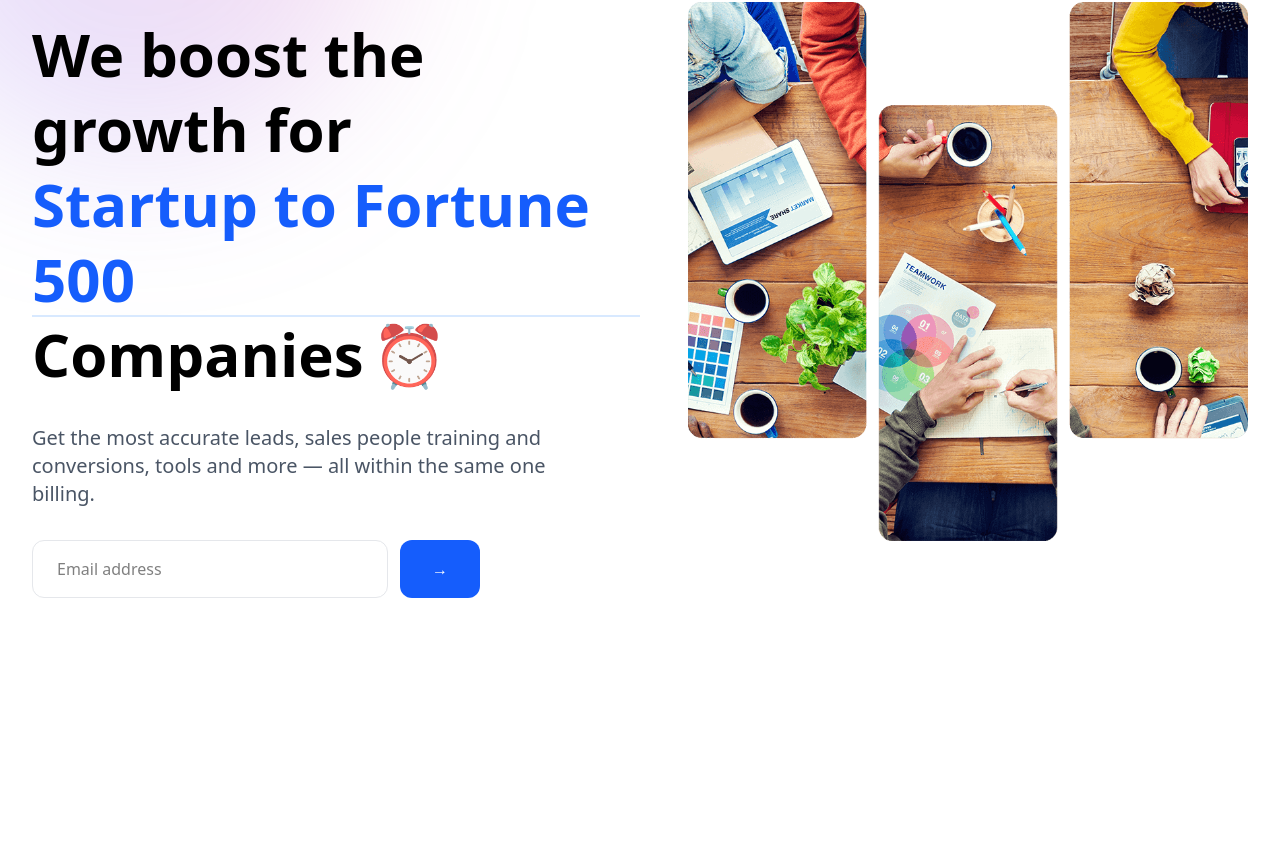
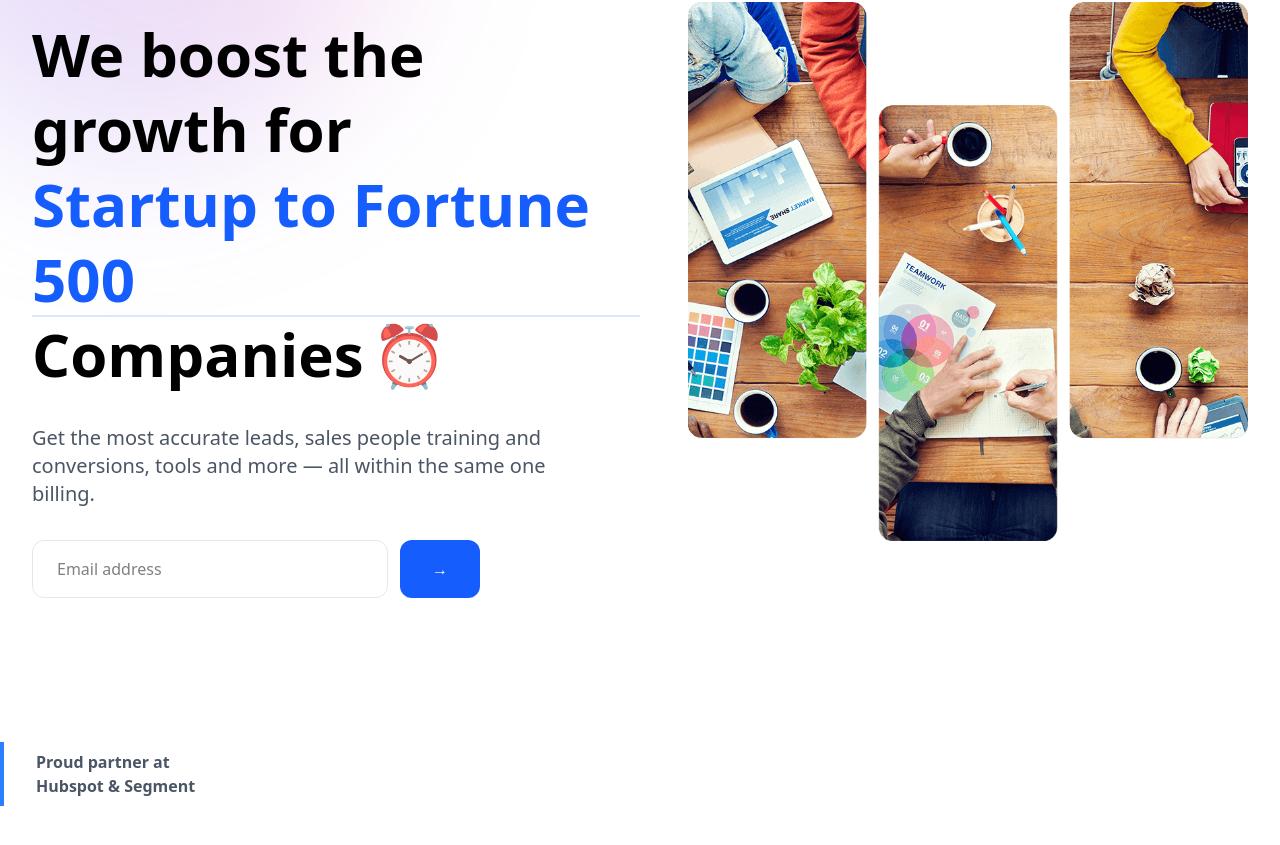
Before and after one commit to Nayeem0011/business-landing-page-react-tailwindcss, a React (Vite) app: page / in a window 1280 px wide. Shown: the part 231-1076 px from the top of the page. Before the commit the page ends 1053 px from the top, so only its background shows below. Built offline with nearby package versions, Linux system fonts and the light colour scheme.

Commit message:
company logo added

```diff
--- a/src/components/CompanyLogo.jsx
+++ b/src/components/CompanyLogo.jsx
@@ -4,7 +4,9 @@ const CompanyLogo = () => {
   return (
     <div>
       <div className="w-full container mx-auto py-20 overflow-hidden flex flex-col sm:flex-row sm:items-center items-start">
-
+        <div className="w-[300px] shrink-0 px-8 text-gray-600 border-l-4 border-blue-500 bg-white py-2 z-10 sm:text-base text-xl font-semibold sm:text-left  mb-8 sm:mb-0">
+          Proud partner at <br /> Hubspot & Segment
+        </div>
       </div>
     </div>
   );
```
